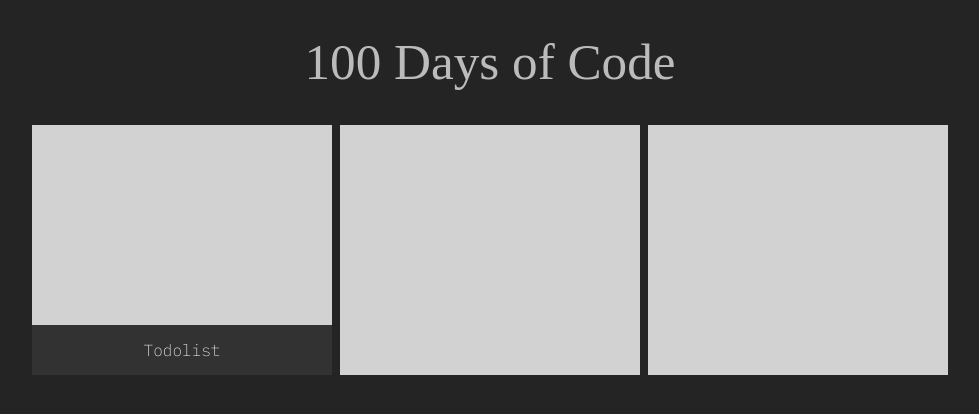
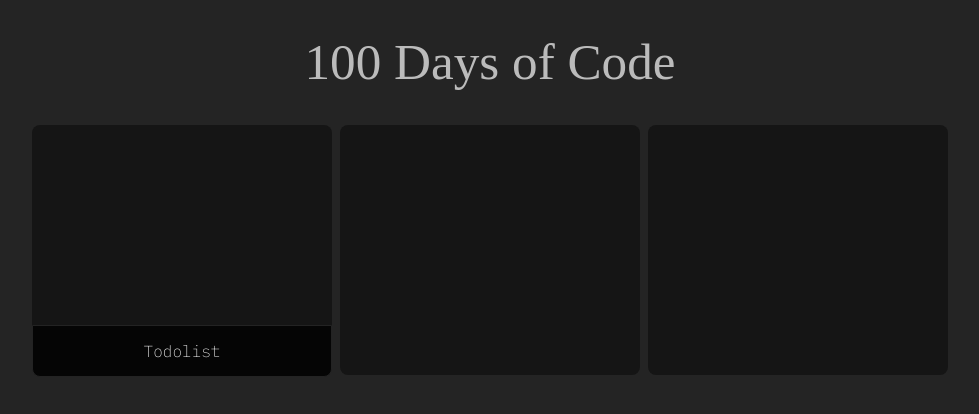
Before and after one commit to byfolarin/100-days-of-Code, a React (Vite) app in the folder code-100/: page / in a window 1280 px wide. Shown: the top 414 px of the page, without its empty margins (150-1129 px from the left). Built offline with nearby package versions, Linux system fonts and the light colour scheme; a web font is replaced by a local one.

Commit message:
images grid layout

```diff
--- a/code-100/src/Mainpage.jsx
+++ b/code-100/src/Mainpage.jsx
@@ -1,5 +1,6 @@
 import React from 'react'
 import { Link } from 'react-router-dom'; // Import React Router components
+import todoimg from '../public/images/Todo-List.png'
 
 
 
@@ -16,7 +17,6 @@ const Mainpage = () => {
                                Todolist
                         </Link>
                   </p>
-
             </div>
 
              <div className="grid-item">
@@ -26,6 +26,8 @@ const Mainpage = () => {
              <div className="grid-item">
 
             </div>
+
+
       </div>
 
     </>
--- a/code-100/src/index.css
+++ b/code-100/src/index.css
@@ -82,9 +82,10 @@ Link{
 }
 
 .grid-item{
+  border-radius: 8px;
   width: 300px;
   height: 250px;
-  background-color: #d2d2d2;
+  background-color: #151515;
 }
 
 .item-p{
@@ -92,8 +93,10 @@ Link{
   display: flex;
   align-items: center;
   justify-content: center;
-  background-color: rgb(50, 50, 50);
+  background-color: rgb(5, 5, 5);
   height: 50px;
+  border-radius:0px 0px 8px 8px;
+  border: 0.3px solid rgb(35, 35, 35);
 }
 
 /*
```
Also changed, not shown: code-100/public/images/Todo-List.png (added).
